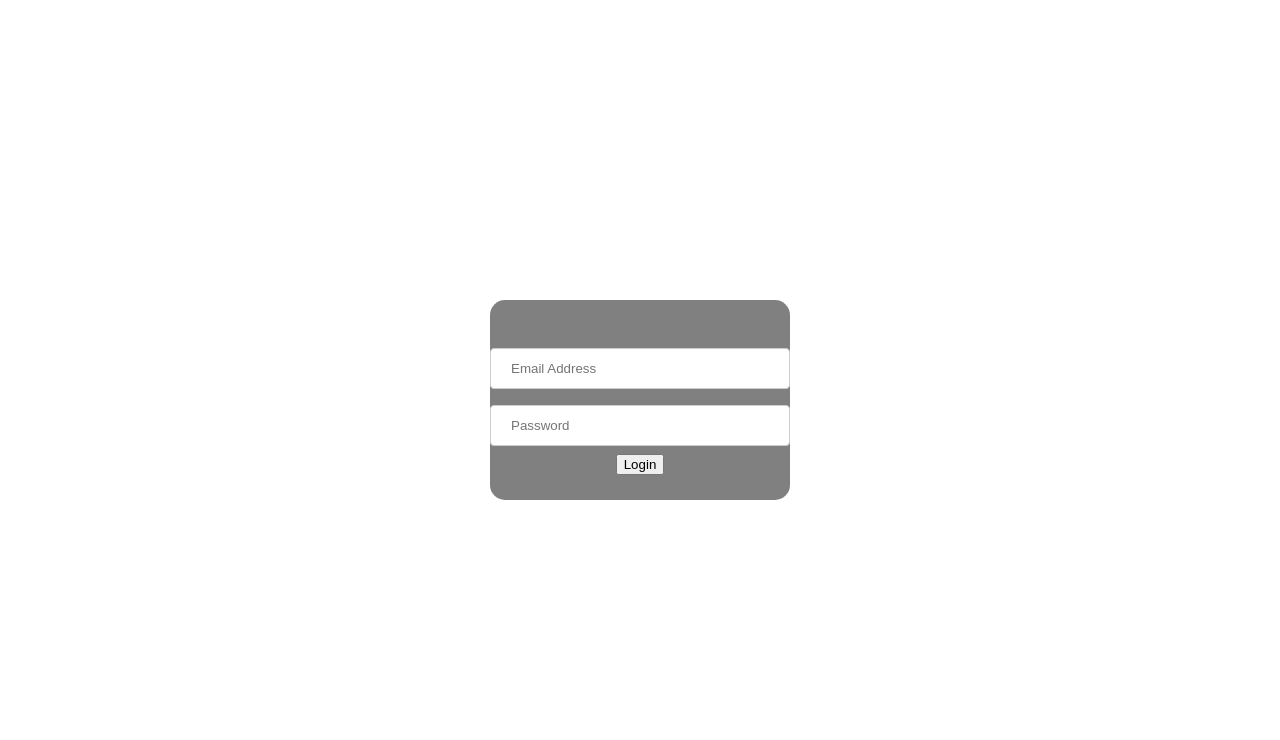
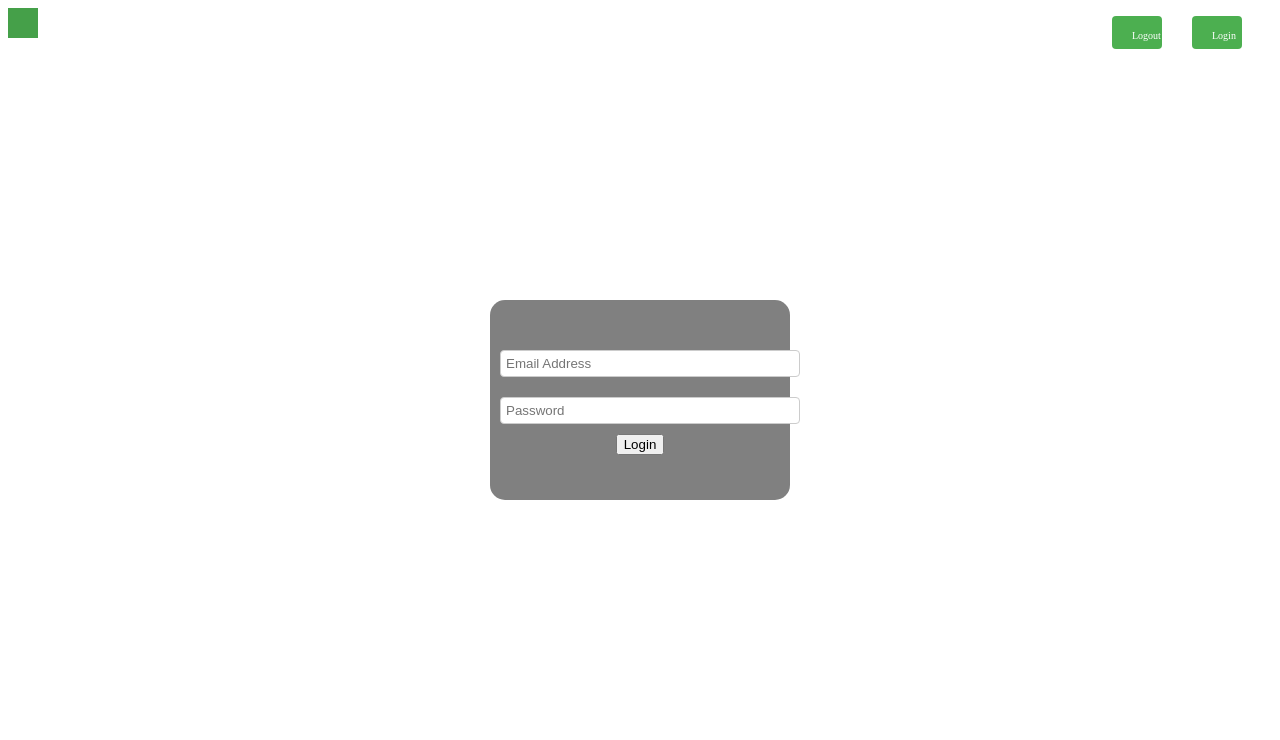
Before and after one commit to FAenX/employeeAssetManagement, a Django app: page / in a window 1280 px wide. Shown: the top 740 px of the page. Run offline with Django 3.2, Linux system fonts and the light colour scheme.

Commit message:
view employee details on click

```diff
--- a/frontend/templates/base.html
+++ b/frontend/templates/base.html
@@ -9,6 +9,16 @@
     <link rel="stylesheet" type="text/css" href="{% static 'style.css' %}">
   </head>
   <body>
+    <div nav-bar>
+      <div logo>
+        <img src=""/>
+      </div>
+      <div nav-bar-items>
+        <p class="button">Logout</p>
+        <p class="button">Login</p>
+      </div>
+
+    </div>
     <div main-container>
         {% block content %}{% endblock %}
         <section footer>
--- a/frontend/urls.py
+++ b/frontend/urls.py
@@ -7,5 +7,6 @@ urlpatterns = [
     path('signup/', views.SignUpView.as_view(), name="sign_up"),
     path('employer-dashboard/', views.EmployerDashboardView.as_view(),
          name='employer_dashboard'),
+    path('employee-API/', views.EmployeeApiView.as_view(), name='employee_api'),
 
 ]
--- a/frontend/views/views.py
+++ b/frontend/views/views.py
@@ -2,9 +2,10 @@ from django.views.generic import TemplateView
 from django.shortcuts import render_to_response
 from django.shortcuts import render, reverse
 from django.views import View
-from django.http import HttpResponse, HttpResponseRedirect
+from django.http import HttpResponse, HttpResponseRedirect, JsonResponse
 from django.contrib.auth import authenticate, login
 from django.contrib.auth import get_user_model
+from django.core import serializers
 
 
 import json
@@ -71,3 +72,11 @@ class SignUpView(View):
         except Exception as e:
             print(e.message)
             return HttpResponse(418)
+
+class EmployeeApiView(View):
+    def post(self, request):
+        employee_id = json.loads(self.request.body)['employee_id']
+        employee = User.objects.filter(id=employee_id)
+        serialized_object = serializers.serialize('json', employee)
+        print(type(serialized_object))
+        return JsonResponse(serialized_object, safe=False)
--- a/static/index.js
+++ b/static/index.js
@@ -1,24 +1,67 @@
-//view all assets
-const toogleAssetsEmployees =()=>{
-    const assetsAll = document.querySelector('[assets-all-container]');
+// getEmployeeId
+const getEmployeeId = () =>{
+    let target = event.target;
+    let employeeId = target.parentNode.childNodes[5].innerText;
+    let data = {'employee_id':employeeId}
+    let csrfToken = target.parentNode.childNodes[7].value;
+    let url = 'http://127.0.0.1:8000/home/employee-API/';
+    postData(url, data, csrfToken)
+    .then(data => popEmployee(JSON.parse(data))) // JSON-string from `response.json()` call
+    .catch(error => console.error(error));
+    //console.log(employeeData);
+
+};
+
+//pop employee details modal
+const popEmployee = (employeeData) =>{
+    const parentNode = document.querySelector('[employee-details]');
+
+    console.log(employeeData[0]['fields']);
+
+    document.querySelector('[personal-details] #full-name').innerText = `${employeeData[0]['fields']['first_name']} ${employeeData[0]['fields']['last_name']}`;
+    document.querySelector('[personal-details] #email-address').innerText = `${employeeData[0]['fields']['email']}`;
+    document.querySelector('[personal-details] #contact-number').innerText= `${employeeData[0]['fields']['contact_number']}`;
+    document.querySelector('[personal-details] #kra-pin').innerText= `${employeeData[0]['fields']['kra_pin']}`;
+    document.querySelector('[personal-details] #date-joined').innerText= `${employeeData[0]['fields']['date_joined']}`;
+    document.querySelector('[personal-details] #date-of-birth').innerText = `${employeeData[0]['fields']['date_of_birth']}`;
+    document.querySelector('[personal-details] #id-number').innerText= `${employeeData[0]['fields']['id_number']}`;
+    console.log(document.querySelector('[personal-details] #full-name'));
+    parentNode.style.display = 'block';
+    fadeBackground();
+
+};
+
+//fade background on modal popup
+const fadeBackground = () =>{
     const employerData = document.querySelector('[employer-data]');
     const adminNav = document.querySelector('[admin-nav]');
 
-    assetsAll.style.display='inline-block';
     employerData.style.opacity ='.3';
     adminNav.style.opacity='.3'
+
 };
 
-const toogleEmployeesAssets = ()=>{
+//view all assets
+const showAssets =()=>{
+    const assetsAll = document.querySelector('[assets-all-container]');
+
+    assetsAll.style.display='inline-block';
+    fadeBackground();
+
+};
+
+const closeModal = ()=>{
     const assetsAll = document.querySelector('[assets-all-container]');
     const employerData = document.querySelector('[employer-data]');
     const form = document.querySelector('[add-employee-form]');
     const adminNav = document.querySelector('[admin-nav]');
+    const employeeDetails=document.querySelector('[employee-details]');
     employerData.style.opacity ='1';
     adminNav.style.opacity='1'
     assetsAll.style.display='none';
     employerData.style.display = 'block';
     form.style.display = 'none';
+    employeeDetails.style.display = 'none';
 
 };
 
@@ -70,7 +113,7 @@ const login = () => {
 
 // login
 const postData = (url, data, csrfToken) =>{
-    fetch(url, {
+    return fetch(url, {
         method: 'POST',
         mode: 'cors', // no-cors, cors, *same-origin
         cache: 'no-cache', // *default, no-cache, reload, force-cache, only-if-cached
@@ -84,31 +127,36 @@ const postData = (url, data, csrfToken) =>{
         body: JSON.stringify(data)
 
     })
+
     .then(response => response.json())
-    .then(data => {
-    console.log(data) // Prints result from `response.json()` in getRequest
-    })
-    .catch(error => console.error(error));
     };
 
+//handle get requests
+const getData = (url, data)=>{
 
 
-
+};
 
 // start app
-closeBtn = document.querySelectorAll('.close-btn');
-loginBtn = document.querySelector('[login-button]');
-addEmpBtn = document.querySelector('[add-employee-button]');
-createEmployeeBtn = document.querySelector('[create-employee-button]');
-viewAllAssetsBtn = document.querySelector('[view-all-assets]');
+const closeBtn = document.querySelectorAll('.close-btn');
+const loginBtn = document.querySelector('[login-button]');
+const addEmpBtn = document.querySelector('[add-employee-button]');
+const createEmployeeBtn = document.querySelector('[create-employee-button]');
+const viewAllAssetsBtn = document.querySelector('[view-all-assets]');
+const employeeDiv = document.querySelectorAll('[view-more]');
+//const employeeField = document.querySelector('[employee-info] .user-info .u-info');
+//console.log(employeeDiv);
 
 
 addEmpBtn.addEventListener('click', showHideDivs);
 //loginBtn.addEventListener('click', login);
 createEmployeeBtn.addEventListener('click', createEmployee);
-viewAllAssetsBtn.addEventListener('click', toogleAssetsEmployees);
+viewAllAssetsBtn.addEventListener('click', showAssets);
 
 closeBtn.forEach(element => {
-    return element.addEventListener('click', toogleEmployeesAssets);
+    return element.addEventListener('click', closeModal);
 
 });
+employeeDiv.forEach(element =>{
+    element.addEventListener('click', getEmployeeId);
+});
--- a/static/style.css
+++ b/static/style.css
@@ -2,10 +2,88 @@ body {
     font-size: 15px;
 
 }
+input[type=text], select {
+  width: 100%;
+  padding: 12px 20px;
+  margin: 8px 0;
+  display: inline-block;
+  border: 1px solid #ccc;
+  border-radius: 4px;
+  box-sizing: border-box;
+}
+.button {
+  width: 80%;
+  background-color: #4CAF50;
+  color: white;
+  padding: 14px 20px;
+  margin: 8px 0;
+  border: none;
+  border-radius: 4px;
+  cursor: pointer;
+}
+.button:hover {
+  background-color: #45a049;
+}
+
+.close-btn{
+  cursor: pointer;
+  color: black;
+  font-size: 30px;
+}
+.p-picture{
+  width: 150px;
+  height: 150px;
+  margin: 0 auto;
+  border: 1px solid black;
+  border-radius: 100%;
+  margin-top: 10px;
+}
+.user-info{
+  text-align: center;
+  color: black;
+  min-height: 50px;
+  margin: 0 auto;
+  margin-top: 10px;
+  width: 150px;
+}
+
+.p-picture img{
+  border-radius: 100px;
+  height: 150px;
+  width: 150px;
+}
+
+[add-employee-form] h3{
+  text-align: center;
+
+}
+
 [nav-bar] {
   background: none;
-  text-align: center;
+  height: 40px;
+  width: 100%;
 
+}
+[nav-bar-items]{
+  float: right;
+
+
+}
+[nav-bar-items] p{
+  float: left;
+  margin-right: 30px;
+  width: 10px;
+  height: 5px;
+  font-size: 10px;
+
+}
+[logo]{
+  display:fixed;
+  height: 30px;
+  width: 30px;
+  background-color: #45a049;
+  left: 20%;
+  float: left;
 }
 [login-container] {
     background-color: grey;
@@ -174,42 +232,7 @@ body {
   margin-top: 10px;
 }
 
-input[type=text], select {
-  width: 100%;
-  padding: 12px 20px;
-  margin: 8px 0;
-  display: inline-block;
-  border: 1px solid #ccc;
-  border-radius: 4px;
-  box-sizing: border-box;
-}
-.button {
-  width: 80%;
-  background-color: #4CAF50;
-  color: white;
-  padding: 14px 20px;
-  margin: 8px 0;
-  border: none;
-  border-radius: 4px;
-  cursor: pointer;
-}
-.button:hover {
-  background-color: #45a049;
-}
 
-.close-btn{
-  cursor: pointer;
-  color: black;
-  font-size: 30px;
-}
-
-[add-employee-form] h3{
-  text-align: center;
-
-}
-[create-employee-button]{
-  text-align: center;
-}
 /*assets */
 
 [assets-all-container]{
```
Also changed, not shown: other parts of static/style.css (+34 -26 lines), frontend/templates/employer_dashboard.html (+22 -1 lines).
